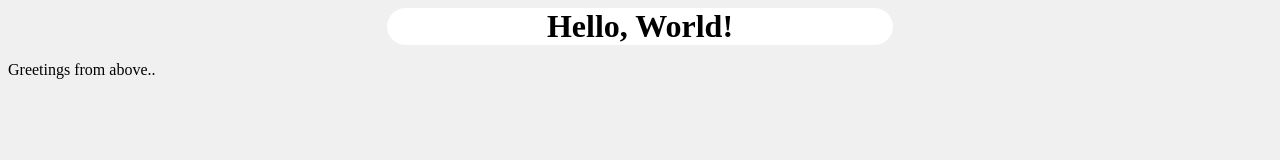
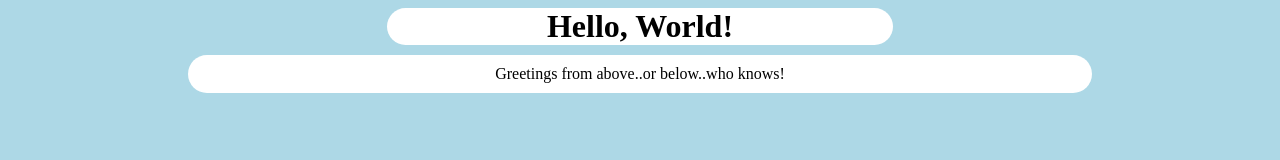
Before and after one commit to jack-brosnan/2409-TIAS-GitIntro, a plain HTML site: page index.html in a window 1280 px wide. Drawn offline with Linux system fonts and the light colour scheme.

Commit message:
add more style

```diff
--- a/index.html
+++ b/index.html
@@ -6,7 +6,7 @@
     <title>Document</title>
 <style>
     body {
-        background-color: #f0f0f0;
+        background-color: lightblue;
     }
 
     h1 {
@@ -16,10 +16,20 @@
         margin: 0 auto;
         border-radius: 25px;
     }
+
+    p {
+        background-color: #fff;
+        width:70%;
+        text-align: center;
+        margin: 0 auto;
+        margin-top: 10px;
+        padding: 10px;
+        border-radius: 25px;
+    }
 </style>
 </head>
 <body>
     <h1>Hello, World!</h1>
-    <p>Greetings from above..</p>
+    <p>Greetings from above..or below..who knows!</p>
 </body>
 </html>
```
